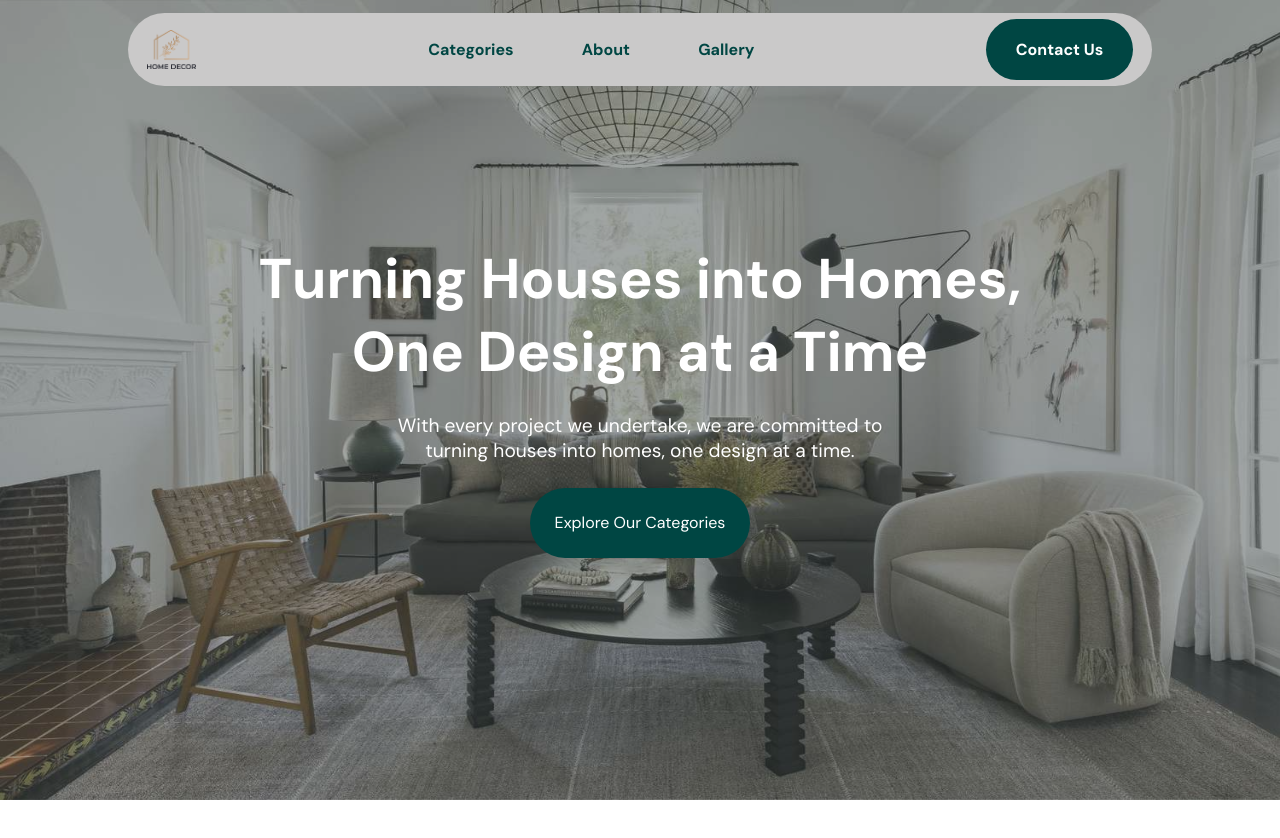
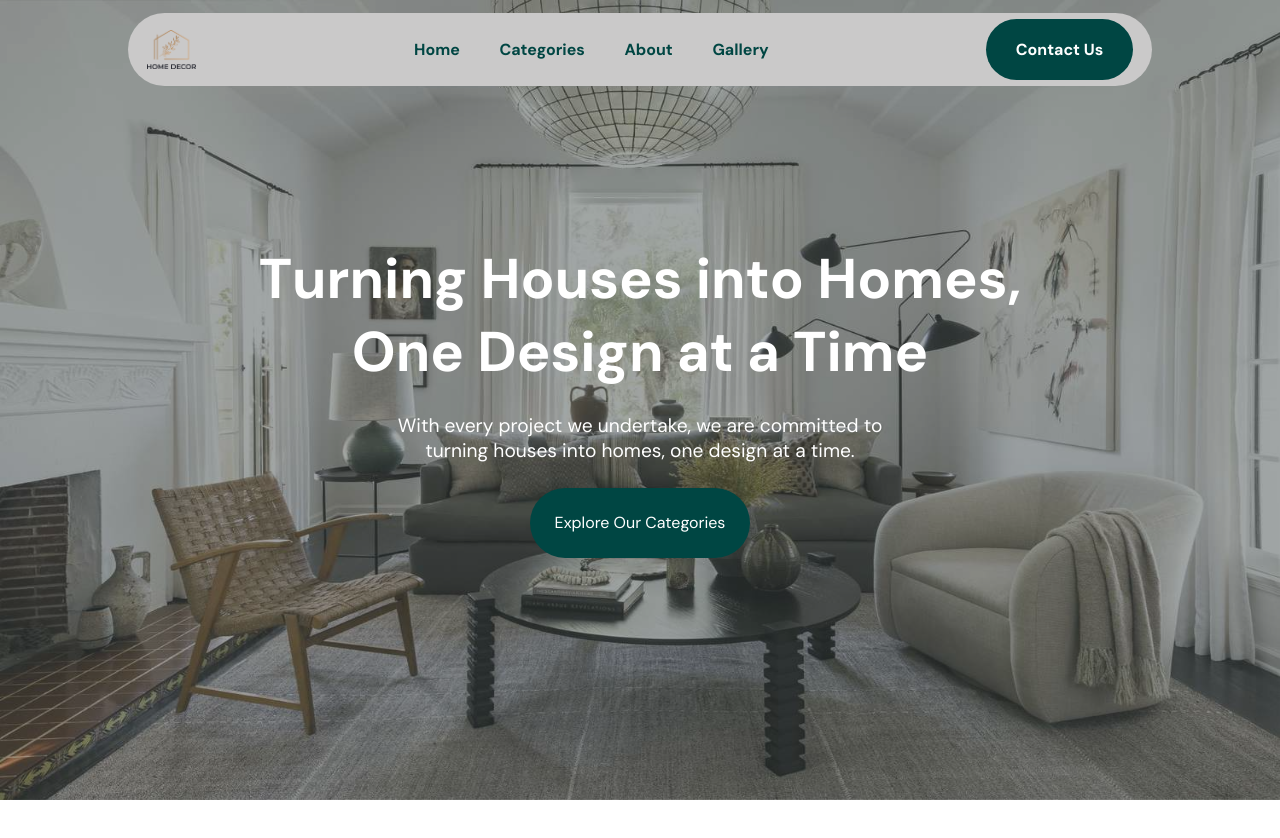
Before and after one commit to SFNTK/decoration, a Next.js app: page / in a window 1280 px wide. Shown: the top 838 px of the page. Built offline with nearby package versions, Linux system fonts and the light colour scheme.

Commit message:
Update navbar.jsx

```diff
--- a/src/app/component/navbar.jsx
+++ b/src/app/component/navbar.jsx
@@ -9,6 +9,7 @@ const Navbar = (props) => {
         <div id='nav'>
             <img src='./logo.png'/>
             <ul id='list'>
+                        <li><a href='/'>Home</a></li>
                 <li><a href='#categoriapara'>Categories</a></li>
                 <li> <a href="#numbers">About</a></li>
                 <li><a href="#finalgall">Gallery</a> </li>
```
